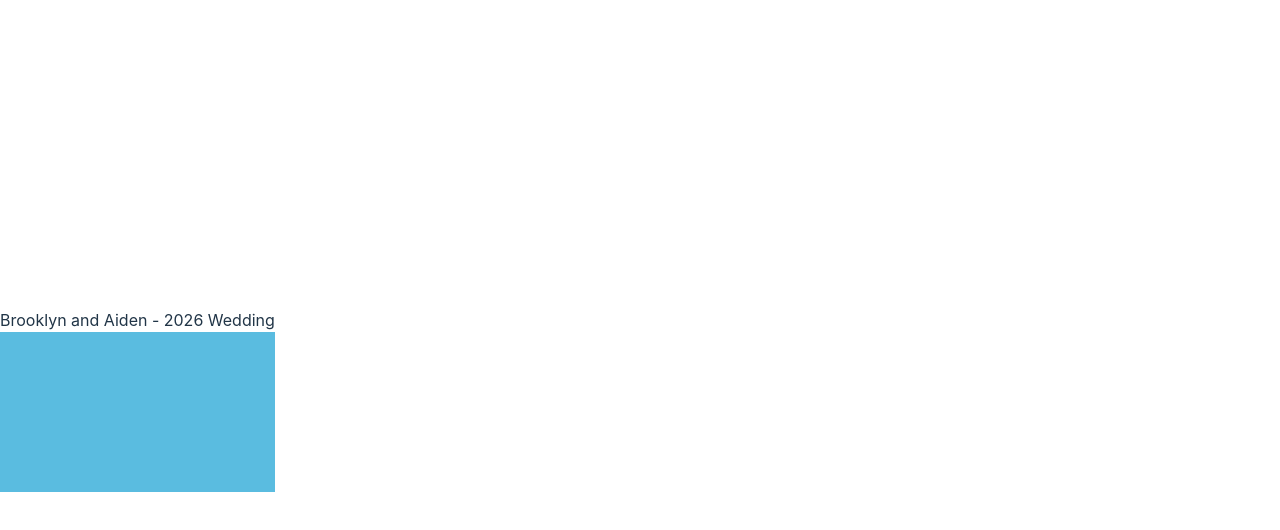
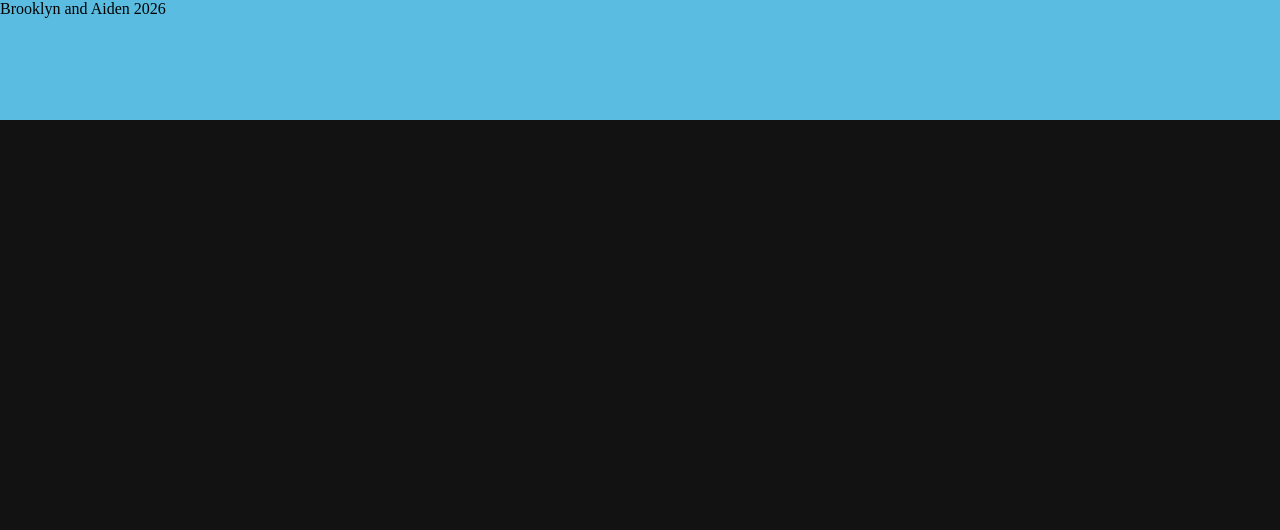
Before and after one commit to a-duffy12/a-duffy12.github.io, a React (Vite) app in the folder wedding/: page / in a window 1280 px wide. Shown: the top 530 px of the page. Built offline with nearby package versions, Linux system fonts and the light colour scheme.

Commit message:
global stylings

```diff
--- a/wedding/src/components/header.tsx
+++ b/wedding/src/components/header.tsx
@@ -4,8 +4,8 @@ export const Header = () => {
 
     return (
         <>
-            <div className={styles.header}>
-
+            <div className={styles.weddingHeader}>
+                {'Brooklyn and Aiden 2026'}
             </div>
         </>
     )
--- a/wedding/src/index.css
+++ b/wedding/src/index.css
@@ -1,4 +1,4 @@
-:root {
+/*:root {
   font-family: Inter, system-ui, Avenir, Helvetica, Arial, sans-serif;
   line-height: 1.5;
   font-weight: 400;
@@ -21,17 +21,23 @@ a {
 }
 a:hover {
   color: #535bf2;
+}*/
+
+/**,
+*::before,
+*::after {
+  box-sizing: border-box;
+}*/
+
+html,body {
+  margin: 0;
+  padding: 0;
+  height: 100vh;
+  width: 100vw;
+  overflow: hidden;
 }
 
-body {
-  margin: 0;
-  display: flex;
-  place-items: center;
-  min-width: 320px;
-  min-height: 100vh;
-}
-
-h1 {
+/*h1 {
   font-size: 3.2em;
   line-height: 1.1;
 }
@@ -66,4 +72,4 @@ button:focus-visible {
   button {
     background-color: #f9f9f9;
   }
-}
+}*/
--- a/wedding/src/wedding.module.css
+++ b/wedding/src/wedding.module.css
@@ -7,8 +7,21 @@
   --theme_white: #efefef;
 }
 
-.header {
-  height: 160px;
-  width: 100%;
-  background-color: var(--theme_blue);
+.wedding {
+  height: 100vh;
+  width: 100vw;
+  background-color: var(--theme_black);
+
+  .weddingHeader {
+    height: 120px;
+    width: 100%;
+    background-color: var(--theme_blue);
+  }
+
+  .tabs {
+    display: flex;
+    flex-direction: row;
+    gap: 0;
+    align-items: center;
+  }
 }
--- a/wedding/src/wedding.tsx
+++ b/wedding/src/wedding.tsx
@@ -4,8 +4,8 @@ import styles from './wedding.module.css';
 export const Wedding = () => {
 
   return (
-    <>Brooklyn and Aiden - 2026 Wedding
+    <div className={styles.wedding}>
       <Header />
-    </>
-  )
+    </div>
+  );
 }
```
